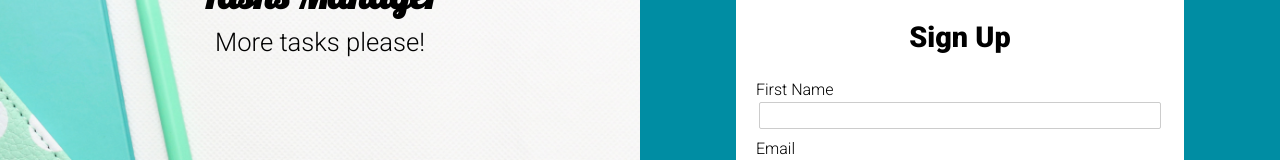
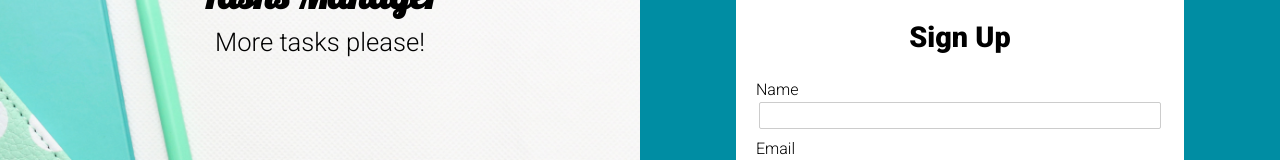
Before and after one commit to rnlaufz/t-manager, a React (Create React App) app in the folder client/: page /register in a window 1280 px wide. Shown: the part 191-351 px from the top of the page. Built offline with nearby package versions, Linux system fonts and the light colour scheme.

Commit message:
save commit

```diff
--- a/client/src/pages/Login.js
+++ b/client/src/pages/Login.js
@@ -13,9 +13,10 @@ export default function Login() {
 
    const onChange = e => setFormData({...formData, [e.target.name]: e.target.value});
 
-    const onSubmit =  e => {
+    const onSubmit = async e => {
         e.preventDefault();
 
+        // @TO_DO: add functionality
 
     }
 
--- a/client/src/pages/Register.js
+++ b/client/src/pages/Register.js
@@ -22,9 +22,10 @@ export default function Register() {
         if(password !== passwordTwo){
             console.log("Passwords do not match")
         } else {
+
+            // @TO_DO: change to Redux
              const newUser = {
                  name,
-
                  email,
                  password
              }
@@ -59,7 +60,7 @@ export default function Register() {
                         <h3>Sign Up</h3>
                         <form onSubmit={e => onSubmit(e)}>
                             <div className="form-item">
-                                <label htmlFor="name" className="block">First Name</label>
+                                <label htmlFor="name" className="block">Name</label>
                                 <input className="form-control" type="text" id="name" name="name" value={name} onChange={e => onChange(e)} required/>
                             </div>
                             <div className="form-item">
```
Also changed, not shown: 1 other file (tests, documents, lock files or other folders).
